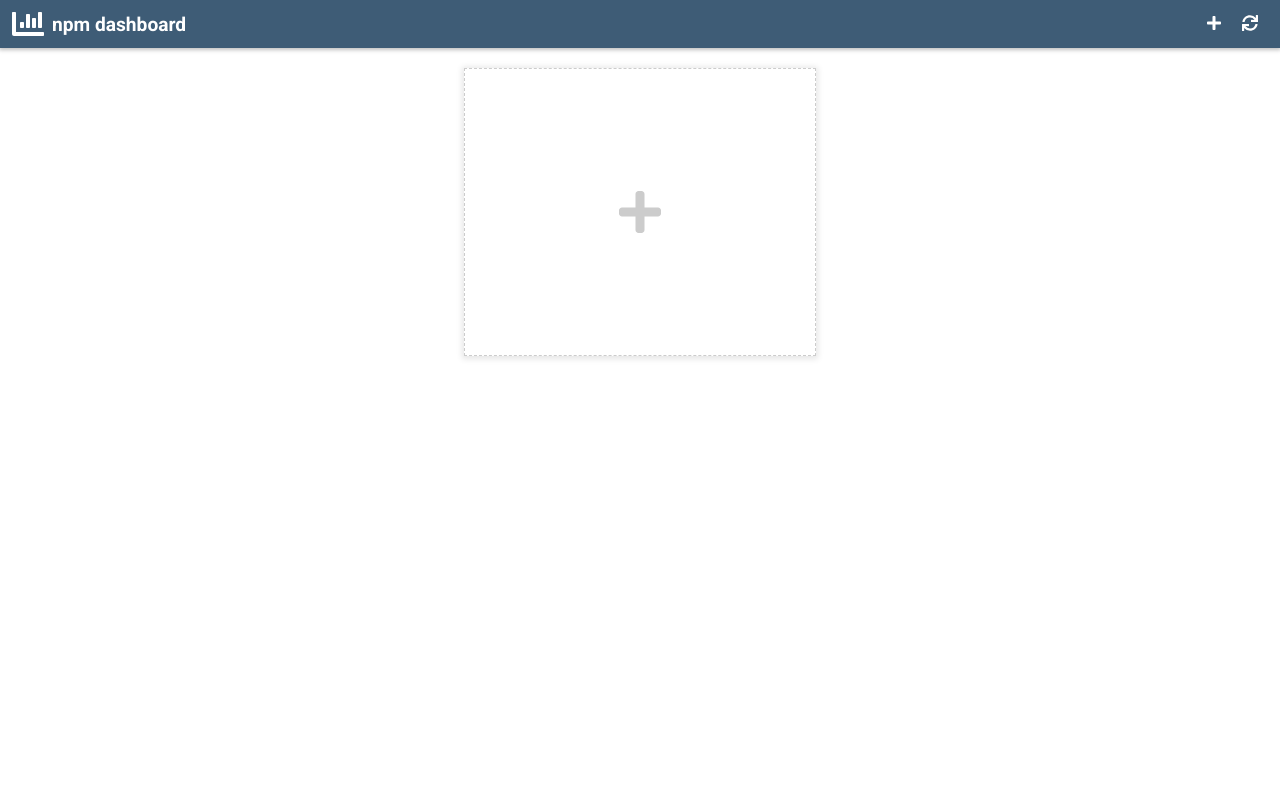
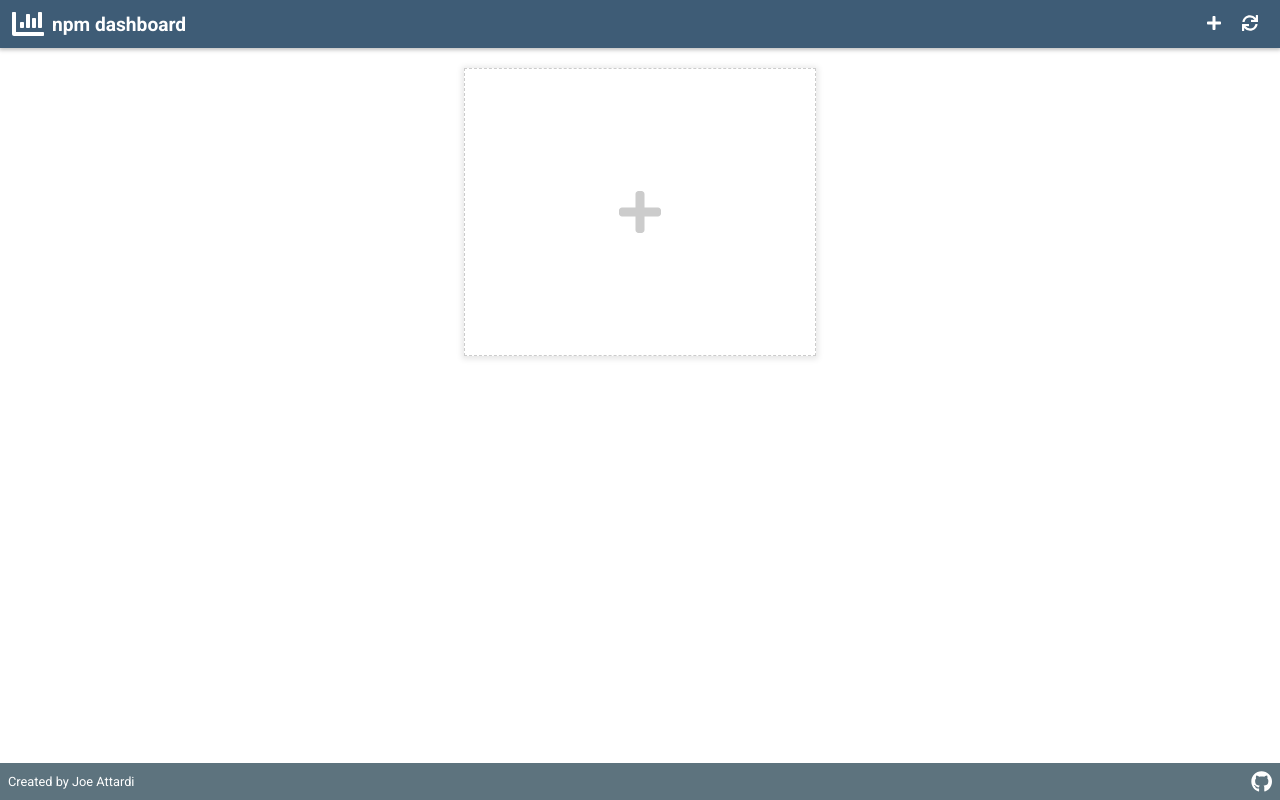
Before and after one commit to joeattardi/npm-dashboard, a React (Create React App) app: page / in a window 1280 px wide. Built offline with nearby package versions, Linux system fonts and the light colour scheme.

Commit message:
Add footer

```diff
--- a/src/App.js
+++ b/src/App.js
@@ -6,6 +6,7 @@ import ReactTooltip from 'react-tooltip';
 import AddModal from './AddModal';
 import AddTile from './AddTile';
 import ConfirmDeleteModal from './package/ConfirmDeleteModal';
+import Footer from './Footer';
 import Header from './Header';
 import LoadingTile from './LoadingTile';
 import Package from './package/Package';
@@ -99,6 +100,7 @@ function App() {
       <div id={styles.app}>
         <ReactTooltip effect="solid" />
         <Header onRefresh={refresh} onAdd={() => setShowAddModal(true)} />
+        <div id={styles['main-container']}>
           <div id={styles.main}>
             {Object.keys(data).map(pkg =>
               isLoading ? (
@@ -117,6 +119,8 @@ function App() {
             <AddTile onClick={() => setShowAddModal(true)} disabled={isLoading} />
           </div>
         </div>
+        <Footer />
+      </div>
       <ConfirmDeleteModal
         isOpen={showConfirmModal}
         onClose={() => setShowConfirmModal(false)}
--- a/src/App.module.scss
+++ b/src/App.module.scss
@@ -1,4 +1,14 @@
 @import './styles/variables';
+
+#app {
+  height: 100vh;
+  display: flex;
+  flex-direction: column;
+}
+
+#main-container {
+  flex-grow: 1;
+}
 
 #main {
   padding: 0.5rem;
--- /dev/null
+++ b/src/Footer.js
@@ -0,0 +1,15 @@
+import React from 'react';
+
+import { FontAwesomeIcon } from '@fortawesome/react-fontawesome';
+import { faGithub } from '@fortawesome/free-brands-svg-icons';
+
+import styles from './Footer.module.scss';
+
+export default function Footer() {
+  return (
+    <footer id={styles.footer}>
+      <div id={styles.name}>Created by <a href="https://joeattardi.codes">Joe Attardi</a></div>
+      <div><a href="https://github.com/joeattardi/npm-dashboard"><FontAwesomeIcon icon={faGithub} size="lg" /></a></div>
+    </footer>
+  );
+}
--- /dev/null
+++ b/src/Footer.module.scss
@@ -0,0 +1,23 @@
+@import './styles/variables';
+
+#footer {
+  background: $gray-1;
+  padding: 0.5rem;
+  color: #FFFFFF;
+  display: flex;
+  align-items: center;
+
+  #name {
+    font-size: 0.8rem;
+    flex-grow: 1;
+  }
+
+  a {
+    color: #FFFFFF;
+    text-decoration: none;
+
+    &:hover {
+      color: lighten($gray-1, 30%);
+    }
+  }
+}
```
Lines whose indentation alone changed are shown as unchanged.
